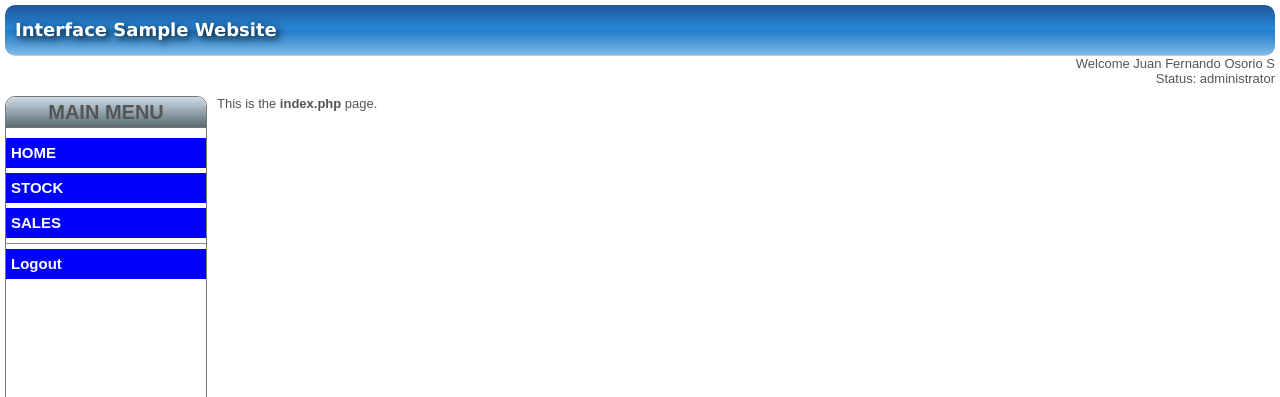
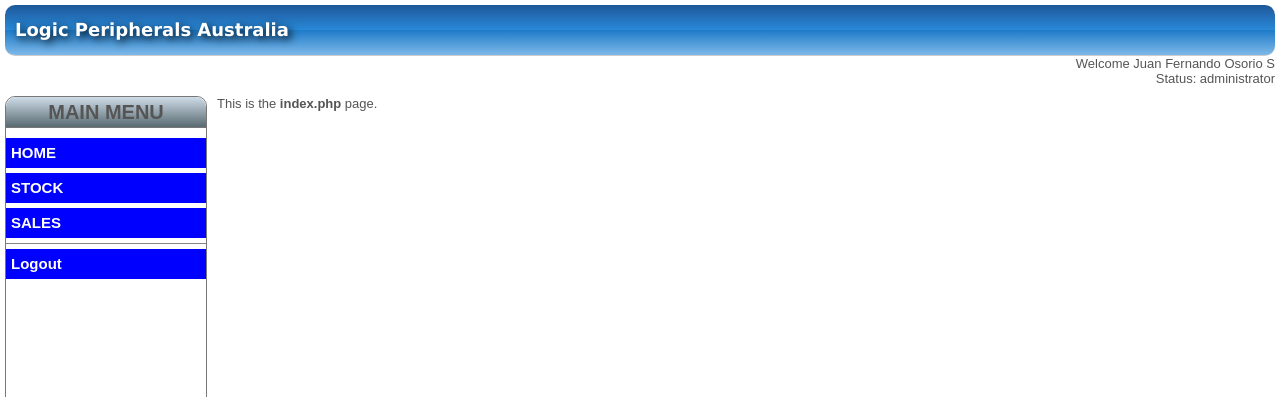
Before and after one commit to alexrbs/lpa_ecomms_web, a PHP site: page /index.php in a window 1280 px wide. Shown: the top 397 px of the page. Run offline with PHP 8.4, Linux system fonts and the light colour scheme; a user stored in the database is signed in; data comes from the database, SQL or seed files in the repository.

Commit message:
Update header.php

```diff
--- a/header.php
+++ b/header.php
@@ -11,7 +11,7 @@
   <body>
     <div id="header">
       <div style="margin-left: 10px">
-        Interface Sample Website
+        Logic Peripherals Australia
       </div>
     </div>
     <div style="text-align:right">Welcome <?php echo $displayName; ?>
```
